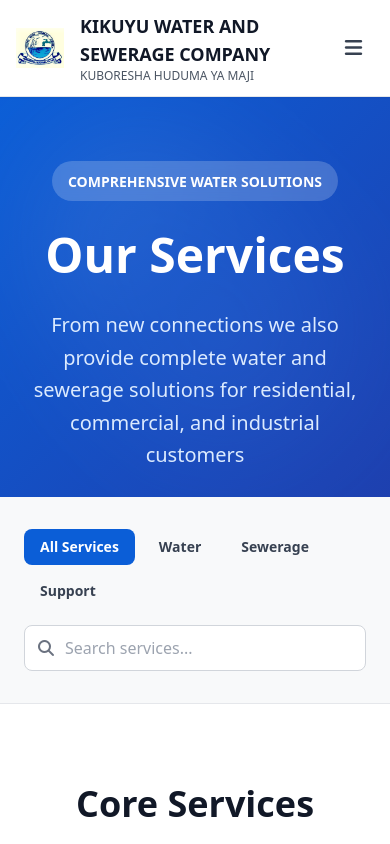
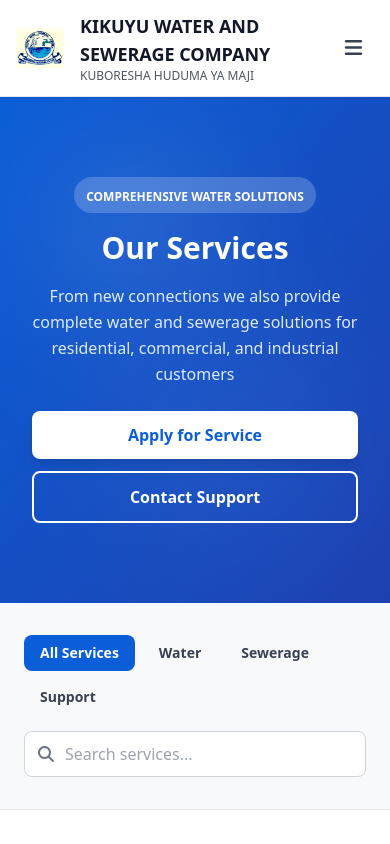
Before and after one commit to KikuyuWater/Kikuyu-Water, a React (Create React App) app in the folder kikuyu-water/: page /service in a window 390 px wide. Shown: the top 844 px of the page. Built offline with nearby package versions, Linux system fonts and the light colour scheme.

Commit message:
Make service page hero section mobile responsive

```diff
--- a/kikuyu-water/src/pages/service-page/HeroSection.jsx
+++ b/kikuyu-water/src/pages/service-page/HeroSection.jsx
@@ -6,34 +6,34 @@ const HeroSection = () => {
   return (
     <section
       id="services-hero"
-      className="bg-gradient-to-br from-primary to-blue-800 text-white h-[400px] relative overflow-hidden"
+      className="bg-gradient-to-br from-primary to-blue-800 text-white min-h-[400px] py-12 sm:py-16 md:py-20 relative overflow-hidden"
     >
       <div className="absolute inset-0 opacity-10">
         <div className="absolute top-10 left-10 w-48 h-48 bg-white rounded-full blur-3xl"></div>
         <div className="absolute bottom-10 right-10 w-64 h-64 bg-secondary rounded-full blur-3xl"></div>
       </div>
-      <div className="max-w-7xl mx-auto px-6 py-16 relative z-10">
+      <div className="max-w-7xl mx-auto px-4 sm:px-6 lg:px-8 py-8 sm:py-12 md:py-16 relative z-10">
         <div className="text-center">
-          <div className="inline-block bg-white/20 backdrop-blur-sm px-4 py-2 rounded-full mb-6">
-            <span className="text-sm font-bold">
+          <div className="inline-block bg-white/20 backdrop-blur-sm px-3 sm:px-4 py-1.5 sm:py-2 rounded-full mb-4 sm:mb-6">
+            <span className="text-xs sm:text-sm font-bold">
               COMPREHENSIVE WATER SOLUTIONS
             </span>
           </div>
-          <h1 className="text-5xl font-black leading-tight mb-6">
+          <h1 className="text-3xl sm:text-4xl md:text-5xl font-black leading-tight mb-4 sm:mb-6">
             Our Services
           </h1>
-          <p className="text-xl text-blue-100 mb-8 leading-relaxed max-w-3xl mx-auto">
+          <p className="text-base sm:text-lg md:text-xl text-blue-100 mb-6 sm:mb-8 leading-relaxed max-w-3xl mx-auto px-4">
             From new connections we also provide complete
             water and sewerage solutions for residential, commercial, and
             industrial customers
           </p>
-          <div className="flex items-center justify-center space-x-4">
+          <div className="flex flex-col sm:flex-row items-center justify-center space-y-3 sm:space-y-0 sm:space-x-4 px-4">
             <button
               onClick={() => navigate('/new-connection')}
-              className="bg-white text-primary px-8 py-3 rounded-lg font-bold hover:bg-gray-100 transition shadow-lg">
+              className="w-full sm:w-auto bg-white text-primary px-6 sm:px-8 py-3 rounded-lg font-bold hover:bg-gray-100 transition shadow-lg">
               Apply for Service
             </button>
-            <button className="border-2 border-white text-white px-8 py-3 rounded-lg font-bold hover:bg-white hover:text-primary transition">
+            <button className="w-full sm:w-auto border-2 border-white text-white px-6 sm:px-8 py-3 rounded-lg font-bold hover:bg-white hover:text-primary transition">
               Contact Support
             </button>
           </div>
```
